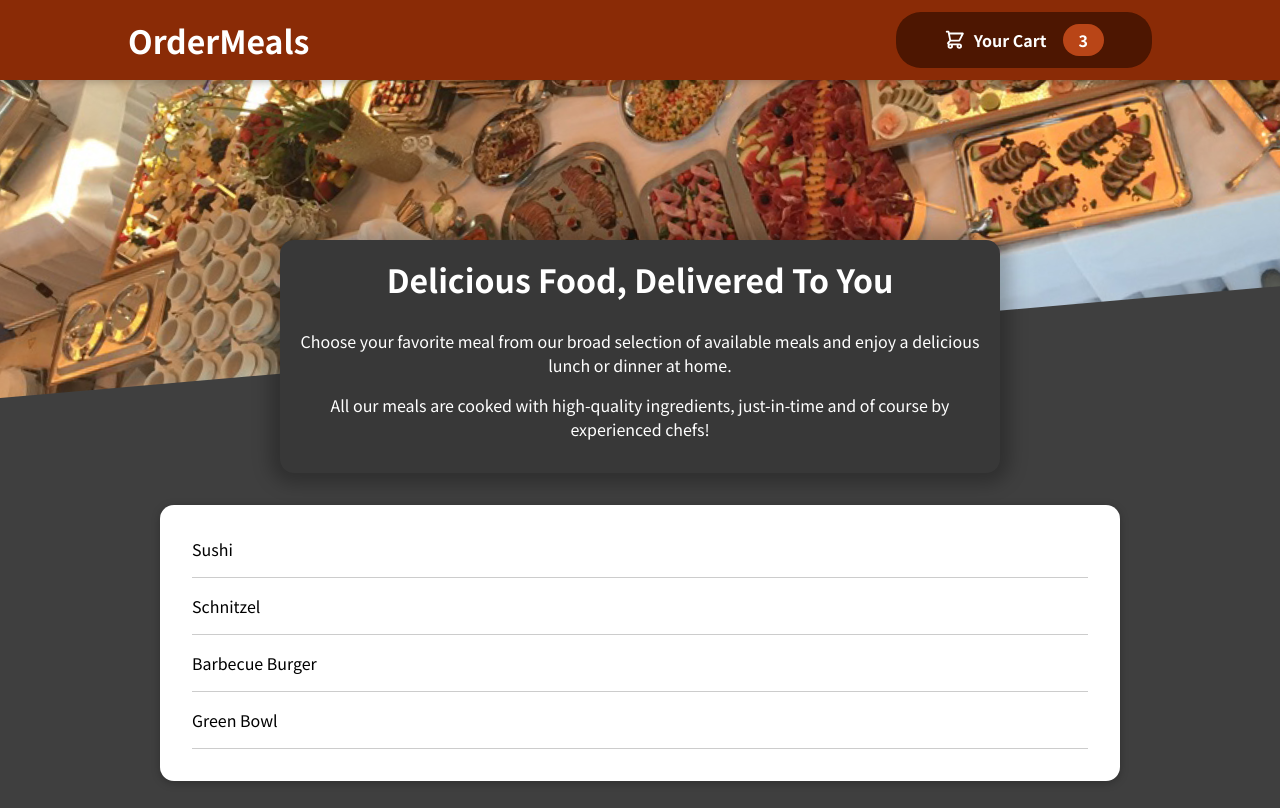
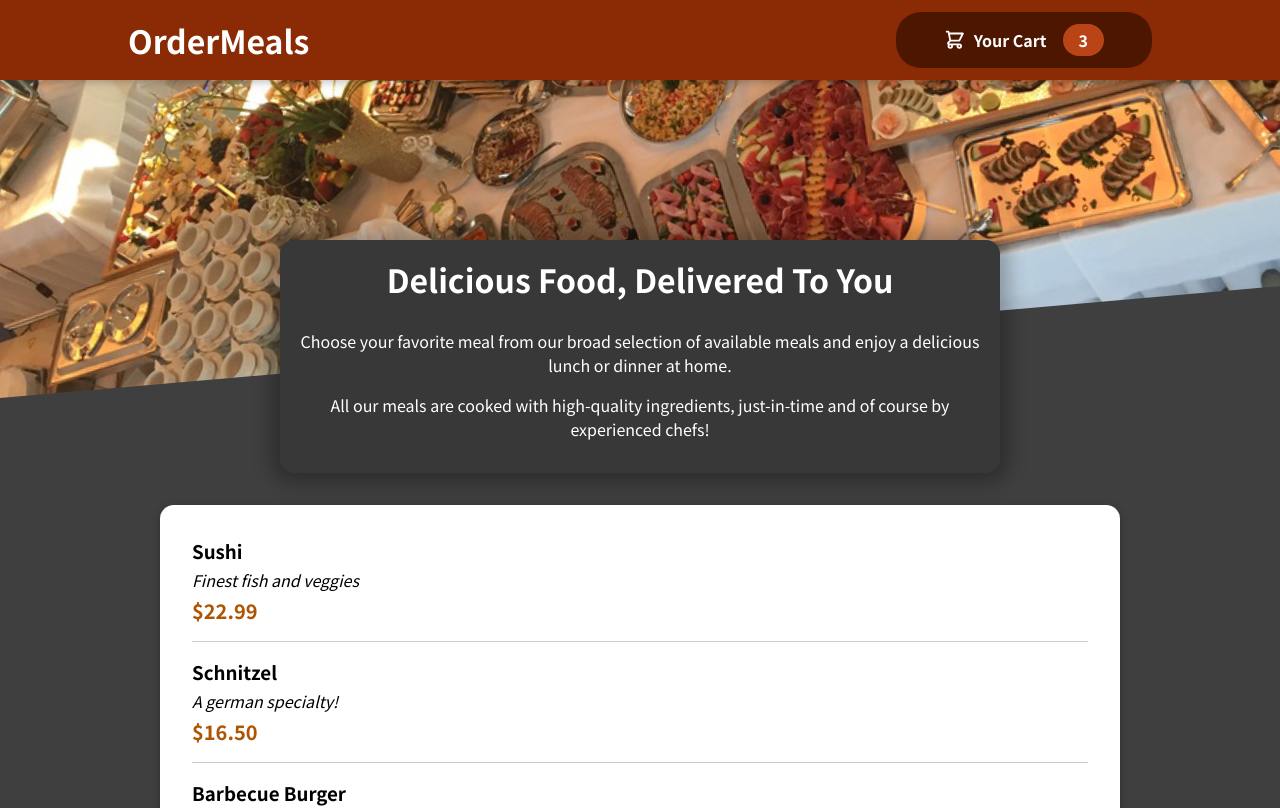
Before and after one commit to DavitGujejiani/food-ordering-website-reactjs, a React (Create React App) app: page / in a window 1280 px wide. Shown: the top 808 px of the page. Built offline with nearby package versions, Linux system fonts and the light colour scheme.

Commit message:
135. Added individual meal items

```diff
--- /dev/null
+++ b/src/components/MealItem/MealItem.js
@@ -0,0 +1,18 @@
+import classes from "./MealItem.module.css";
+
+function MealItem(props) {
+    const price = `$${props.meal.price.toFixed(2)}`;
+
+    return (
+        <li className={classes.meal}>
+            <div>
+                <h3>{props.meal.name}</h3>
+                <div className={classes.description}>{props.meal.description}</div>
+                <div className={classes.price}>{price}</div>
+            </div>
+            <div></div>
+        </li>
+    );
+}
+
+export default MealItem;
--- a/src/components/Meals/AvailableMeals.js
+++ b/src/components/Meals/AvailableMeals.js
@@ -1,6 +1,6 @@
 import classes from "./AvailableMeals.module.css";
 import Card from "../UI/Card";
-import MealItem from "./MealItem";
+import MealItem from "../MealItem/MealItem";
 
 const DUMMY_MEALS = [
     {
@@ -30,11 +30,7 @@
 ];
 
 function AvailableMeals() {
-    const mealsList = DUMMY_MEALS.map((meal) => (
-        <MealItem>
-            <li>{meal.name}</li>
-        </MealItem>
-    ));
+    const mealsList = DUMMY_MEALS.map((meal) => <MealItem key={meal.id} meal={meal} />);
 
     return (
         <section className={classes.meals}>
--- a/src/components/Meals/MealItem.js
+++ /dev/null
@@ -1,7 +0,0 @@
-import classes from "./MealItem.module.css";
-
-function MealItem(props) {
-    return <div className={classes.meal}>{props.children}</div>;
-}
-
-export default MealItem;
```
Also changed, not shown: src/components/MealItem/MealItem.module.css (renamed from src/components/Meals/MealItem.module.css), src/components/MealItem/MealItemForm.js (added), 1 other file (tests, documents, lock files or other folders).
